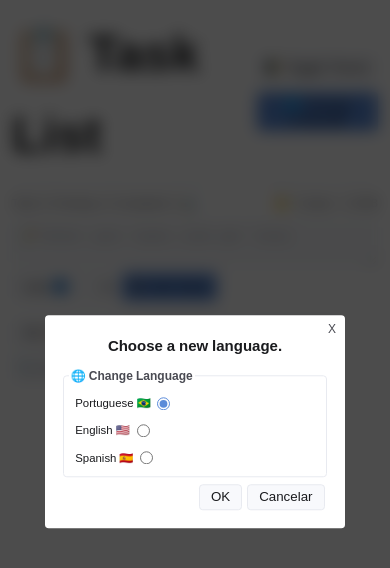
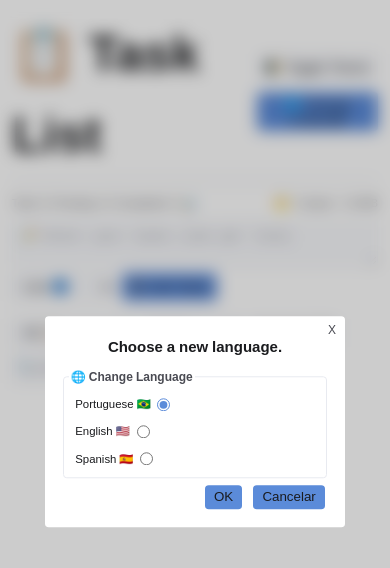
Before and after one commit to LeonardoConstantino/todoApp, a website built with Vite: page index.html in a window 390 px wide. Both pictures are taken after a click on the button "🌐 Change Language". Built offline with nearby package versions, Linux system fonts and the light colour scheme.

Commit message:
style: aprimora layout e interações dos modais
Melhora dimensionamento responsivo dos modais
Refina backdrop com blur e opacidade suave
Adiciona animação no botão de fechar
Remove estilos redundantes dos botões
Ajusta espaçamentos internos com gap

```diff
--- a/src/assets/styles/components/_modal.css
+++ b/src/assets/styles/components/_modal.css
@@ -1,6 +1,7 @@
 dialog {
-  width: 300px;
-  max-width: 90%;
+  width: fit-content;
+  min-width: 300px;
+  max-width: 90vw;
   border-radius: var(--border-radius);
   padding: var(--spacing);
   background-color: var(--bg-primary);
@@ -12,7 +13,7 @@ dialog {
 }
 
 dialog::backdrop {
-  background: rgba(0, 0, 0, 0.7);
+  background: rgba(0, 0, 0, 0.2);
   backdrop-filter: blur(8px);
 }
 
@@ -26,30 +27,23 @@ dialog::backdrop {
   top: 0px;
   right: 0px;
   cursor: pointer;
-  transition: color 0.2s ease;
+  transition: color 0.2s ease, transform 0.2s ease;
 }
 
 .close:hover {
   color: var(--text-primary);
+  transform: scale(1.05) translate(-2px, 2px);
+  box-shadow: none;
 }
 
 dialog form button {
-  background-color: var(--bg-secondary);
-  color: var(--text-primary);
-  border: 1px solid var(--border);
-  border-radius: var(--border-radius);
-  padding: var(--spacing-pp) var(--spacing);
   margin: var(--spacing-p) var(--spacing-xp);
-}
-
-dialog form button:hover {
-  background-color: var(--accent);
-  color: var(--bg-primary);
 }
 
 dialog form {
   display: flex;
   justify-content: flex-end;
+  gap: var(--spacing-p);
 }
 
 dialog span {
```
